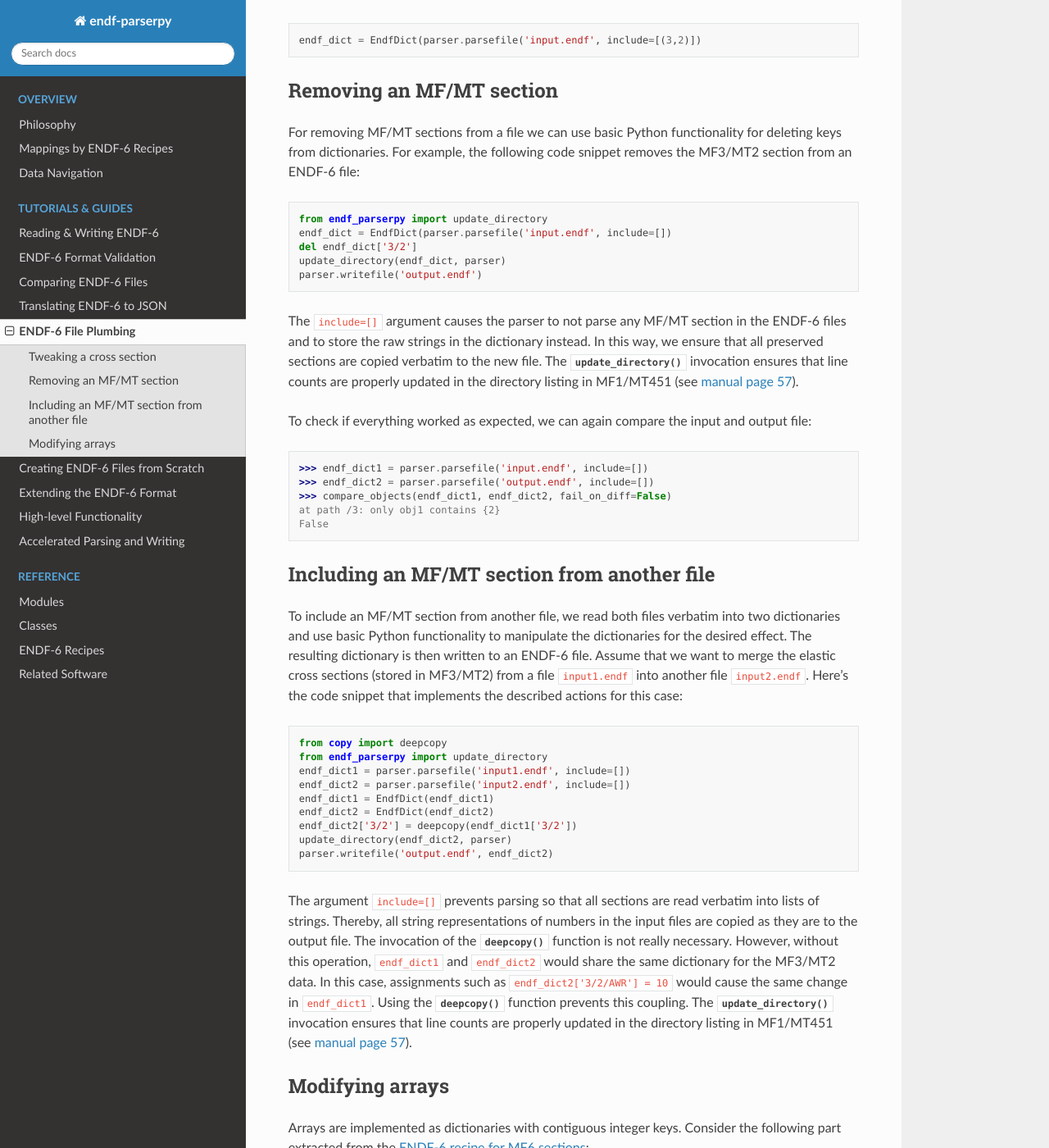
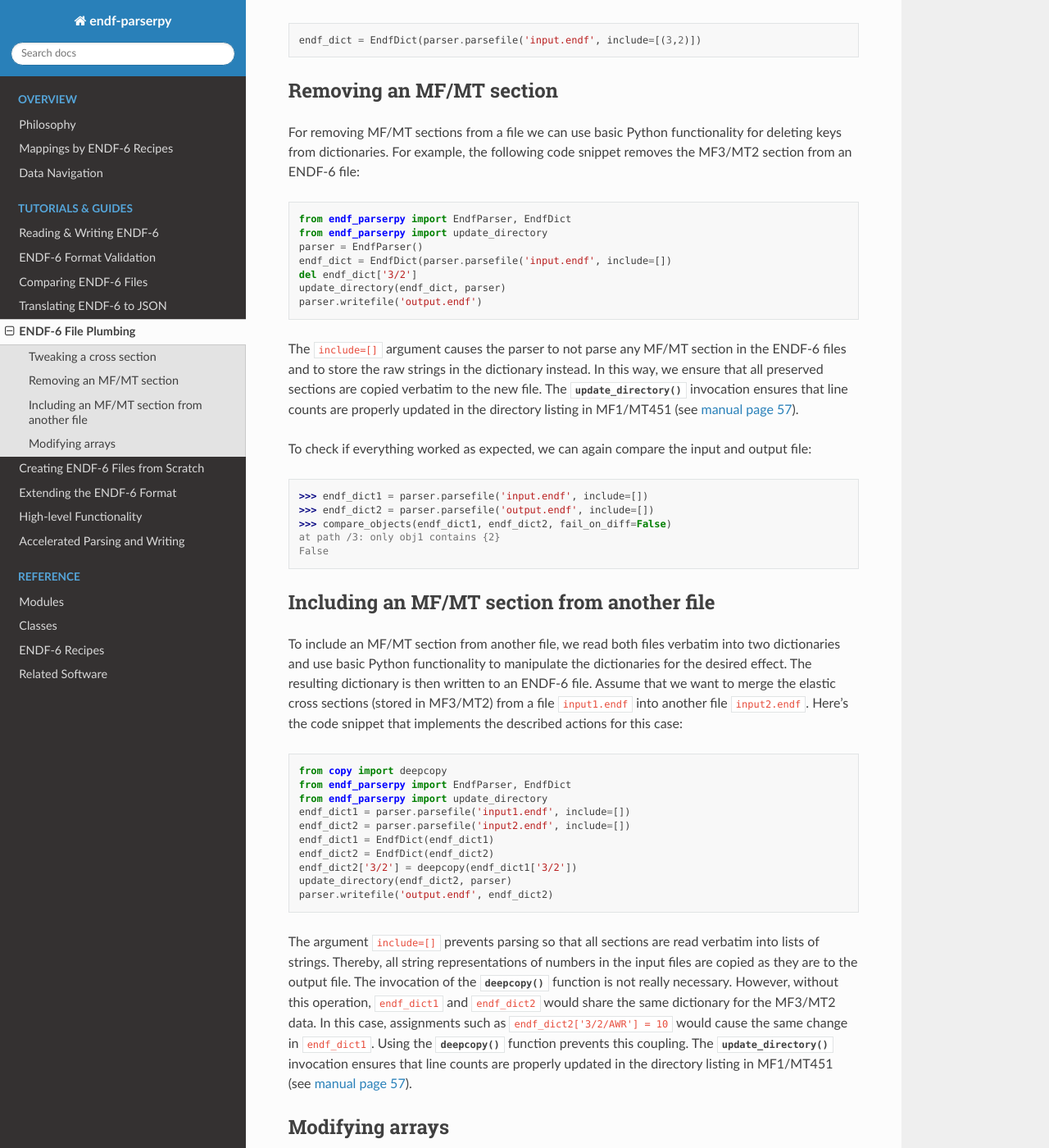
Before and after one commit to IAEA-NDS/endf-parserpy, a Sphinx documentation site: the page built from docs/source/guide/endf_plumbing.rst, in a window 1280 px wide and 1400 px high, scrolled down 1965 px. Shown: the whole window at 82% size. Built offline with Sphinx 7.4.7 and the Read the Docs theme 2.0.0, drawn with Linux system fonts in a browser that asks for light colours.

Commit message:
add imports to doc code snippets for completeness

```diff
--- a/docs/source/guide/endf_plumbing.rst
+++ b/docs/source/guide/endf_plumbing.rst
@@ -132,7 +132,9 @@ from an ENDF-6 file:
 
 .. code:: python
 
+   from endf_parserpy import EndfParser, EndfDict
    from endf_parserpy import update_directory
+   parser = EndfParser()
    endf_dict = EndfDict(parser.parsefile('input.endf', include=[])
    del endf_dict['3/2']
    update_directory(endf_dict, parser)
@@ -174,6 +176,7 @@ implements the described actions for this case:
 .. code:: python
 
    from copy import deepcopy
+   from endf_parserpy import EndfParser, EndfDict
    from endf_parserpy import update_directory
    endf_dict1 = parser.parsefile('input1.endf', include=[])
    endf_dict2 = parser.parsefile('input2.endf', include=[])
```
